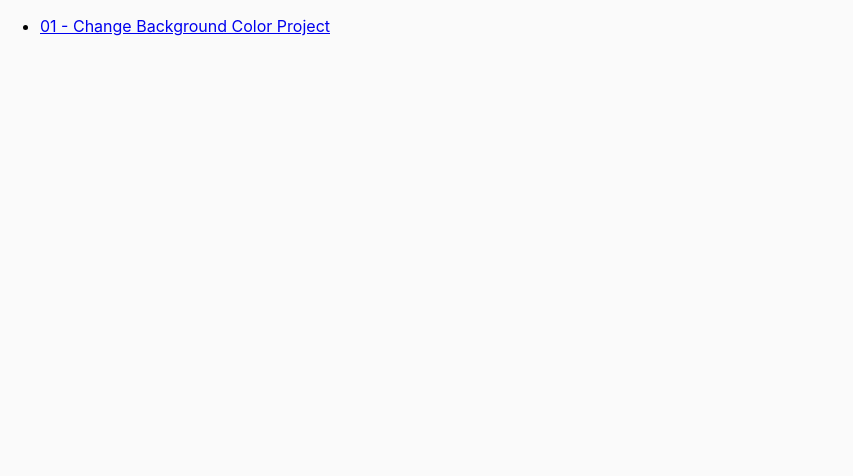
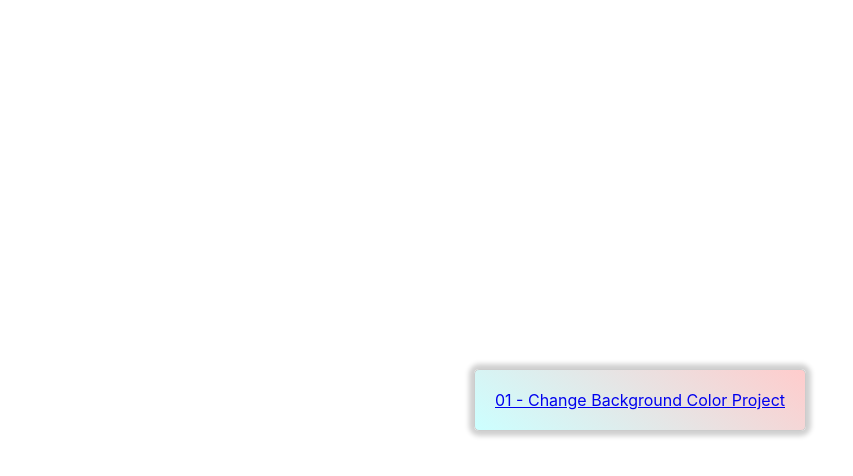
Before and after one commit to halitaydin/mini-pokemon-game, a plain HTML site: page Projects/projects_index.html in a window 1280 px wide. Shown: the whole page, without its empty margins (0-853 px from the left). Drawn offline with Linux system fonts and the light colour scheme.

Commit message:
New styles have been added to the project page

```diff
--- a/Projects/projects_index.html
+++ b/Projects/projects_index.html
@@ -1,17 +1,19 @@
-<!doctype html>
+<!DOCTYPE html>
 <html lang="tr-TR">
-
   <head>
-  <meta http-equiv="content-type" content="text/html ; charset=utf-8">
+    <meta http-equiv="content-type" content="text/html ; charset=utf-8" />
     <title>Web Learning</title>
-  <link rel="stylesheet" type="text/css" href="projects_style.css">
+    <link rel="stylesheet" type="text/css" href="projects_style.css" />
   </head>
   <body>
-  <div class= "projectLists">
+    <div class="projectLists">
       <ul>
         <li>
-      <a href="01 - Change Background Color Project/index1.html">01 - Change Background Color Project</a>
+          <a href="01 - Change Background Color Project/index1.html"
+            >01 - Change Background Color Project</a
+          >
         </li>
       </ul>
+    </div>
   </body>
 </html>
--- a/Projects/projects_style.css
+++ b/Projects/projects_style.css
@@ -1,30 +1,33 @@
 body {
-    background-color: #fafafa;
-    width: 100%;
-    height: 100%;
-    margin:0 auto;
-    font-family: -apple-system, BlinkMacSystemFont, 'Segoe UI', Roboto, Oxygen, Ubuntu, Cantarell, 'Open Sans', 'Helvetica Neue', sans-serif;
+  width: 100%;
+  height: 100%;
+  margin: 0 auto;
+  display: flex;
+  justify-content: center;
+  align-items: center;
+  position: absolute;
+  font-family: -apple-system, BlinkMacSystemFont, "Segoe UI", Roboto, Oxygen,
+    Ubuntu, Cantarell, "Open Sans", "Helvetica Neue", sans-serif;
 }
-button {
-    background-color: Transparent;
-    color: black;
-    font-size: 22px;
-    border-radius: 5px;
-    border: solid;
-    width: 100px;
-    height: 100%;
-    text-align: center;
+.projectLists {
+  border: 1px solid #ccc;
+  border-radius: 5px;
+  background: linear-gradient(35deg, #ccffff, #ffcccc);
+  padding: 10px;
+  box-shadow: 0 0 5px 5px rgba(0, 0, 0, 0.19);
 }
-button:focus {
-    outline: none;
+ul {
+  display: flex;
+  flex-direction: column;
+  justify-content: center;
+  padding-inline-start: 0px;
+  margin-block-start: 0px;
+  margin-block-end: 0px;
+  list-style-type: none;
 }
-#wrapper {
-    text-align: center;
-    margin-top: 25%;
+li {
+  margin-top: 10px;
+  height: 30px;
+  padding-left: 10px;
+  padding-right: 10px;
 }
-.topnav {
-    font-size: 22px;
-    position: relative;
-    overflow: hidden;
-    text-align: center;
-}
```
Also changed, not shown: 2 other files. Lines whose indentation alone changed are shown as unchanged.
